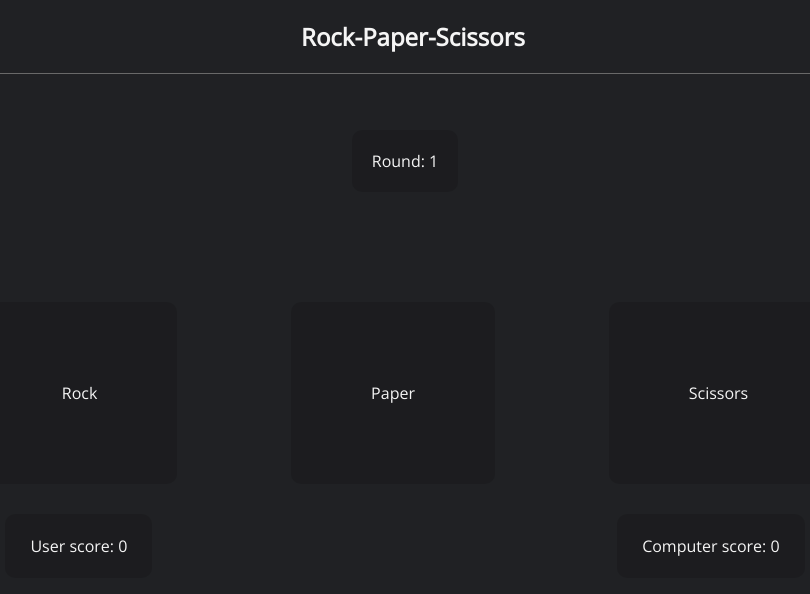
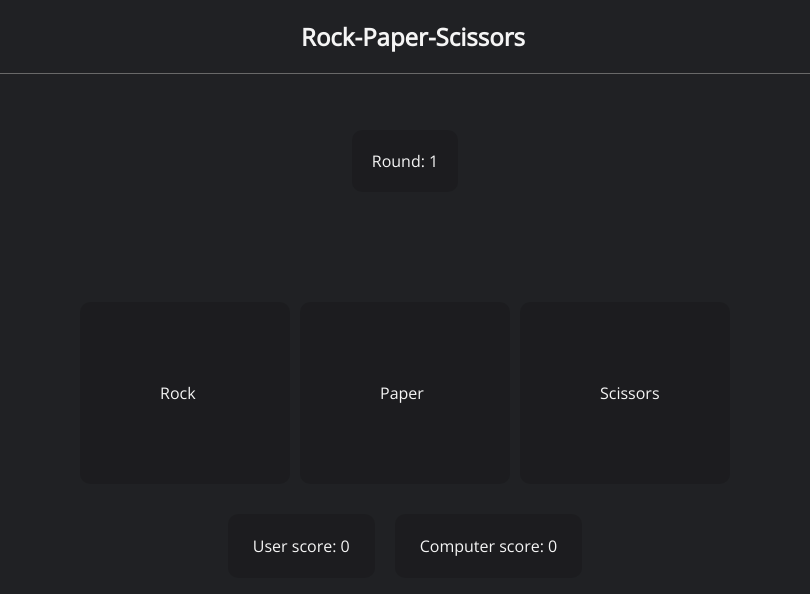
Before and after one commit to Mikadev1996/rps-ui, a plain HTML site: page index.html in a window 1280 px wide. Shown: the whole page, without its empty margins (235-1045 px from the left). Drawn offline with nearby package versions, Linux system fonts and the light colour scheme.

Commit message:
fixed css error

```diff
--- a/styles.css
+++ b/styles.css
@@ -41,7 +41,7 @@ nav div {
 .options {
     padding: 50px 100px;
     display: flex;
-    justify-content: space-evenly;
+    justify-content: center;
     align-items: center;
 }
 
@@ -50,6 +50,7 @@ nav div {
     background: rgba(0, 0, 0, 0.14);
     border-radius: 10px;
     margin: 5px;
+    width: 50px;
 }
 
 
@@ -64,11 +65,11 @@ nav div {
 
 .scores {
     display: flex;
-    justify-content: space-around;
+    justify-content: center;
 }
 
 .score {
-    margin-top: -25px;
+    margin: -25px 10px 10px;
     padding: 5px 25px;
     background: rgba(0, 0, 0, 0.14);
     border-radius: 10px;
```
